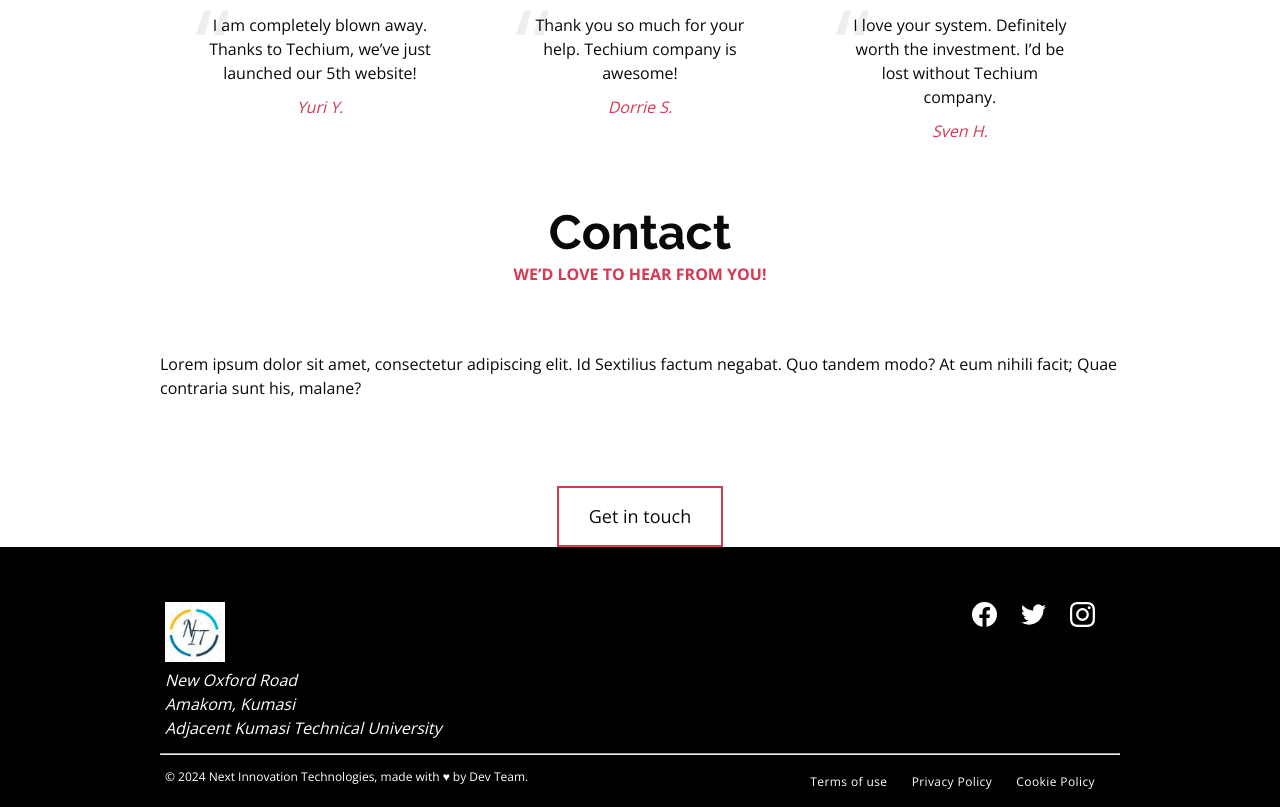
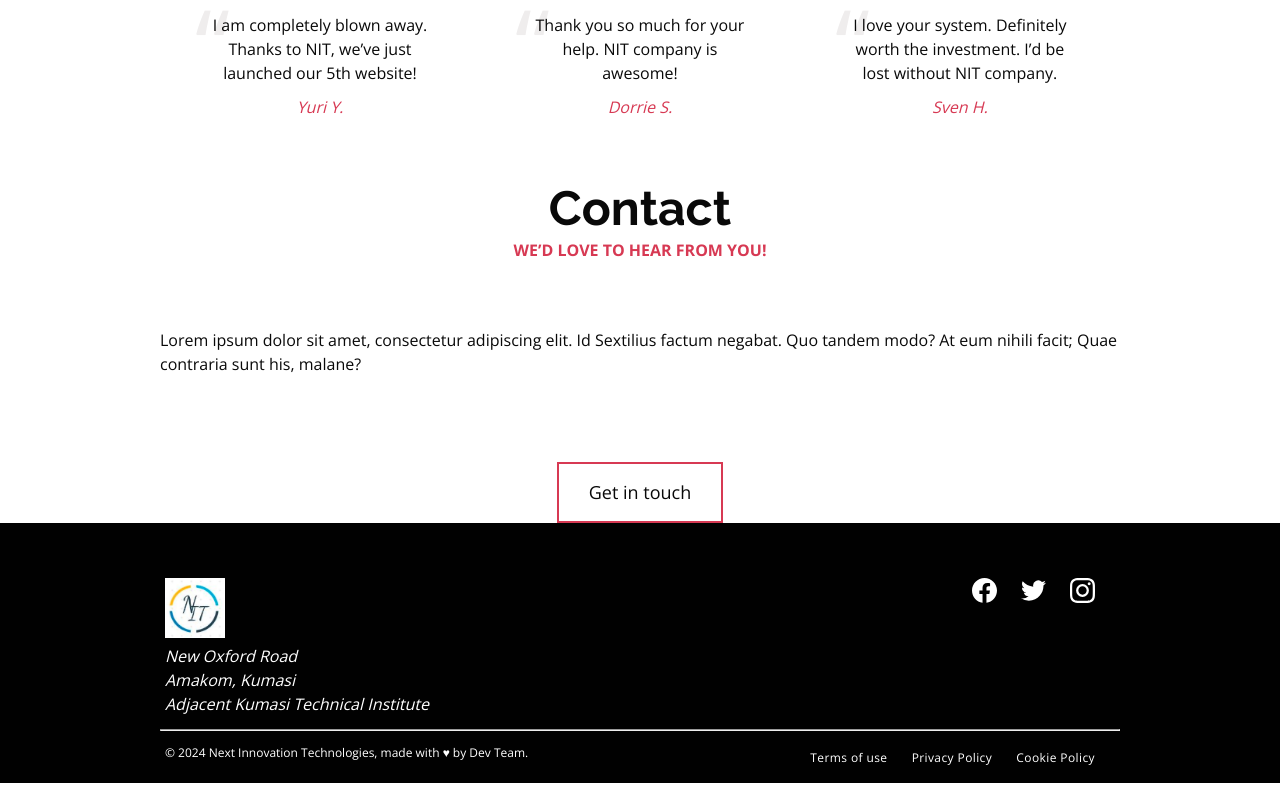
Before and after one commit to Mark-Finley/nextinn.tech, a plain HTML site: page index.html in a window 1280 px wide. Shown: the part 2952-3759 px from the top of the page. After the commit the page ends 3735 px from the top, so only its background shows below. Drawn offline with nearby package versions, Linux system fonts and the light colour scheme.

Commit message:
update index

```diff
--- a/index.html
+++ b/index.html
@@ -268,7 +268,7 @@
                                                                 <img src="images/pic-person-01.jpg" alt="Yuri Y. avatar"
                                                                     width="100" height="100" class="card-avatar">
                                                                 <blockquote class="card-quote">
-                                                                    <p>I am completely blown away. Thanks to Techium,
+                                                                    <p>I am completely blown away. Thanks to NIT,
                                                                         we’ve just launched our 5th website!
                                                                         <cite>Yuri Y.</cite>
                                                                     </p>
@@ -281,7 +281,7 @@
                                                                     alt="Dorrie S. avatar" width="100" height="100"
                                                                     class="card-avatar">
                                                                 <blockquote class="card-quote">
-                                                                    <p>Thank you so much for your help. Techium company
+                                                                    <p>Thank you so much for your help. NIT company
                                                                         is awesome!
                                                                         <cite>Dorrie S.</cite>
                                                                     </p>
@@ -294,7 +294,7 @@
                                                                     width="100" height="100" class="card-avatar">
                                                                 <blockquote class="card-quote">
                                                                     <p>I love your system. Definitely worth the
-                                                                        investment. I’d be lost without Techium company.
+                                                                        investment. I’d be lost without NIT company.
                                                                         <cite>Sven H.</cite>
                                                                     </p>
                                                                 </blockquote>
@@ -331,7 +331,7 @@
                                 <address class="footer-address">
                                     New Oxford Road<br>
                                     Amakom, Kumasi<br>
-                                    Adjacent Kumasi Technical University<br>
+                                    Adjacent Kumasi Technical Institute<br>
                                 </address>
                             </div>
                             <div class="col-1-2">
```
